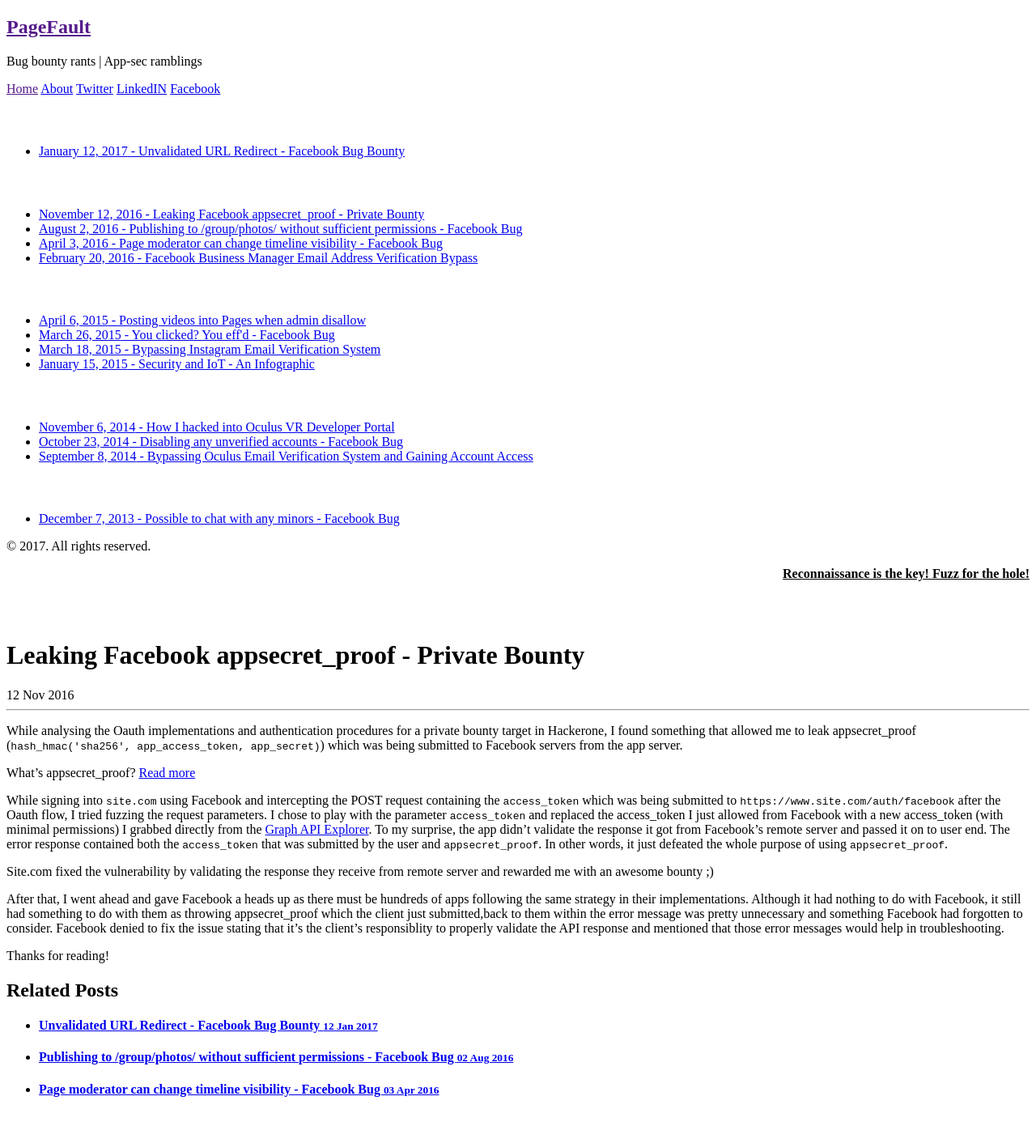
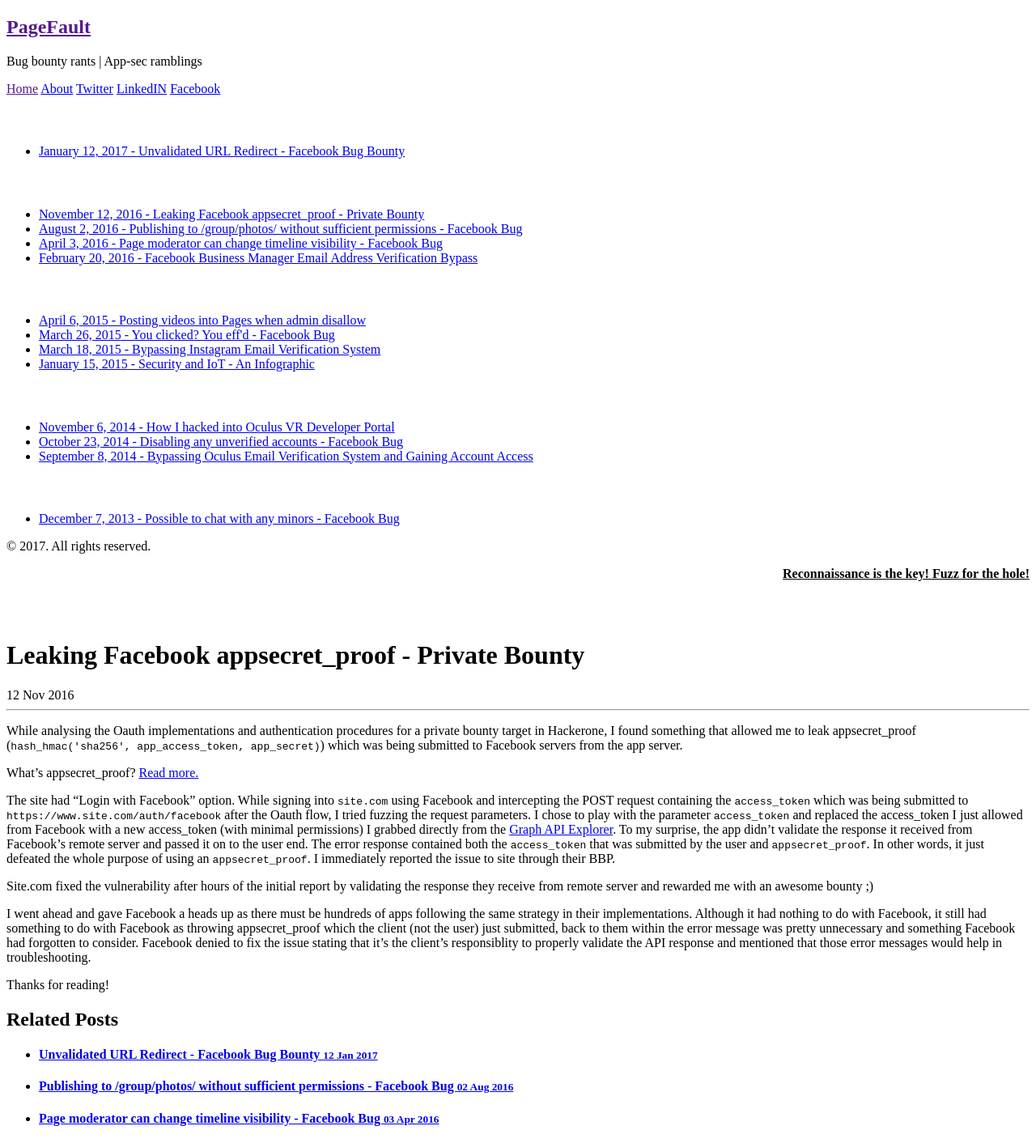
Before and after one commit to sahadnk72/sahadnk72.github.io, a Jekyll site: the page built from _posts/2016-11-12-appsecret-proof-h1-report.md, in a window 1280 px wide. Shown: the whole page at 81% size. Built offline with Jekyll 4.4.1, drawn with Linux system fonts in a browser that asks for light colours; before the commit the page ends 1376 px from its top, so only the background shows below that.

Commit message:
Update 2016-11-12-appsecret-proof-h1-report.md

```diff
--- a/_posts/2016-11-12-appsecret-proof-h1-report.md
+++ b/_posts/2016-11-12-appsecret-proof-h1-report.md
@@ -10,20 +10,20 @@ While analysing the Oauth implementations and authentication procedures for a pr
 that allowed me to leak appsecret_proof (`hash_hmac('sha256', app_access_token, app_secret)`) which was being submitted to Facebook servers
 from the app server.
 
-What's appsecret_proof? <a href="https://developers.facebook.com/docs/graph-api/securing-requests">Read more</a>
+What's appsecret_proof? <a href="https://developers.facebook.com/docs/graph-api/securing-requests">Read more.</a>
 
 
-While signing into `site.com` using Facebook and intercepting the POST request containing the `access_token` which was being submitted to `https://www.site.com/auth/facebook` after the Oauth flow,
+The site had "Login with Facebook" option. While signing into `site.com` using Facebook and intercepting the POST request containing the `access_token` which was being submitted to `https://www.site.com/auth/facebook` after the Oauth flow,
 I tried fuzzing the request parameters. I chose to play with the parameter `access_token` and replaced the access_token I just allowed from Facebook with a new access_token (with minimal permissions) I grabbed directly
-from the <a href="https://developers.facebook.com/tools/explorer/145634995501895/">Graph API Explorer</a>. To my surprise, the app didn't validate the response it got from Facebook's
-remote server and passed it on to user end. The error response contained both the `access_token` that was submitted by the user and `appsecret_proof`. In other words, it just defeated the whole purpose of using `appsecret_proof`.
+from the <a href="https://developers.facebook.com/tools/explorer/145634995501895/">Graph API Explorer</a>. To my surprise, the app didn't validate the response it received from Facebook's
+remote server and passed it on to the user end. The error response contained both the `access_token` that was submitted by the user and `appsecret_proof`. In other words, it just defeated the whole purpose of using an `appsecret_proof`. I immediately reported the issue to site through their BBP.
 
 
 
-Site.com fixed the vulnerability by validating the response they receive from remote server and rewarded me with an awesome bounty ;)
+Site.com fixed the vulnerability after hours of the initial report by validating the response they receive from remote server and rewarded me with an awesome bounty ;)
 
-After that, I went ahead and gave Facebook a heads up as there must be hundreds of apps following the same strategy in their implementations. Although it had nothing to do with Facebook, it still had something to do with
-them as throwing appsecret_proof which the client just submitted,back to them within the error message was pretty unnecessary and something Facebook had
+I went ahead and gave Facebook a heads up as there must be hundreds of apps following the same strategy in their implementations. Although it had nothing to do with Facebook, it still had something to do with
+Facebook as throwing appsecret_proof which the client (not the user) just submitted, back to them within the error message was pretty unnecessary and something Facebook had
 forgotten to consider. Facebook denied to fix the issue stating that it's the client's responsiblity to properly validate the API response and mentioned that those error messages would help in troubleshooting.
 
 
```
